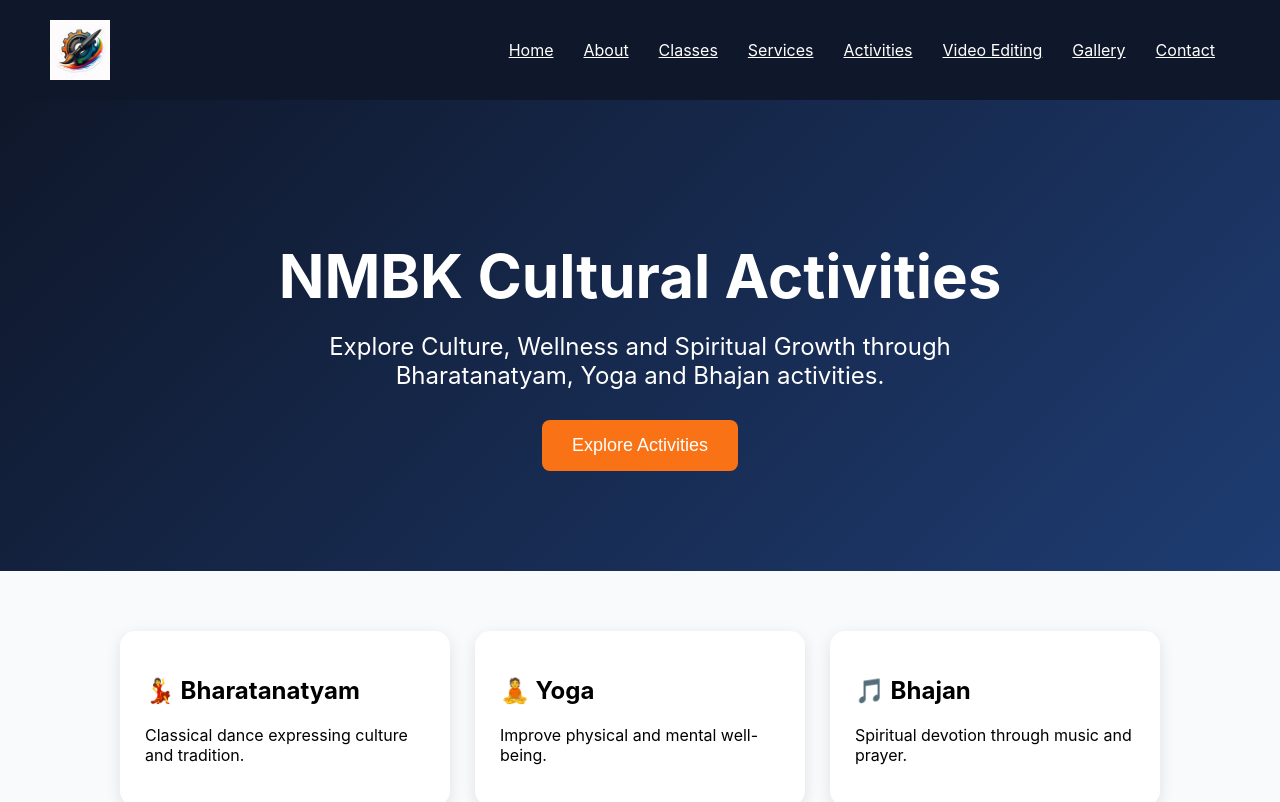
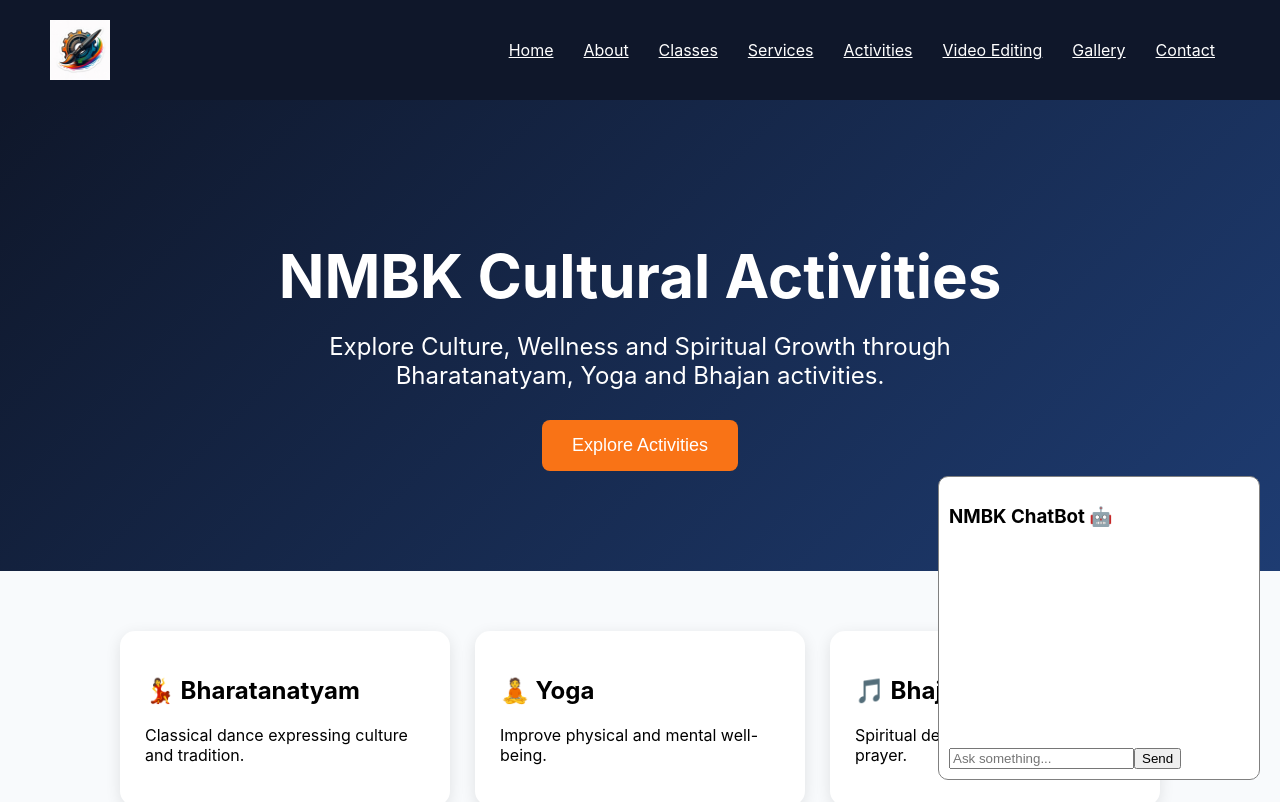
Before and after one commit to Sandhya123564/nmbk-project, a React (Create React App) app in the folder frontend/: page / in a window 1280 px wide. Shown: the top 802 px of the page. Built offline with nearby package versions, Linux system fonts and the light colour scheme.

Commit message:
Added chatbot

```diff
--- a/frontend/src/App.js
+++ b/frontend/src/App.js
@@ -11,6 +11,7 @@ import Gallery from "./components/Gallery";
 import About from "./components/About";
 import Classes from "./components/Classes";
 import Services from "./components/Services";
+import ChatBot from "./components/ChatBot";
 function App() {
   return (
     <Router>
@@ -28,7 +29,9 @@ function App() {
       </Routes>
 
       <Footer />
+      <ChatBot/>
     </Router>
+
   );
 }
 
--- /dev/null
+++ b/frontend/src/components/ChatBot.js
@@ -0,0 +1,77 @@
+import React, { useState } from "react";
+
+function ChatBot() {
+  const [messages, setMessages] = useState([]);
+  const [input, setInput] = useState("");
+
+  const sendMessage = () => {
+    let reply = "Please contact NMBK for more information.";
+
+    if (input.toLowerCase().includes("yoga")) {
+      reply = "Yoga classes are available on Monday, Wednesday and Saturday (IST).";
+    } else if (input.toLowerCase().includes("bharatanatyam")) {
+      reply = "Bharatanatyam classes are available for children, teens and adults.";
+    } else if (input.toLowerCase().includes("bhajan")) {
+      reply = "Bhajan classes are held on Friday and Sunday.";
+    } else if (input.toLowerCase().includes("contact")) {
+      reply = "You can contact us through the Contact page or WhatsApp.";
+    }
+    else if (input.toLowerCase().includes("fees")) {
+  reply = "Please contact NMBK for fee details.";
+}
+
+else if (input.toLowerCase().includes("trial")) {
+  reply = "A free trial class is available.";
+}
+
+else if (input.toLowerCase().includes("whatsapp")) {
+  reply = "Please use the WhatsApp button on our website.";
+}
+
+    setMessages([
+      ...messages,
+      { user: input, bot: reply }
+    ]);
+
+    setInput("");
+  };
+
+  return (
+    <div
+      style={{
+        position: "fixed",
+        bottom: "20px",
+        right: "20px",
+        width: "300px",
+        background: "white",
+        border: "1px solid gray",
+        padding: "10px",
+        borderRadius: "10px"
+      }}
+    >
+      <h3>NMBK ChatBot 🤖</h3>
+
+      <div style={{ height: "200px", overflowY: "scroll" }}>
+        {messages.map((msg, index) => (
+          <div key={index}>
+            <p><b>You:</b> {msg.user}</p>
+            <p><b>Bot:</b> {msg.bot}</p>
+          </div>
+        ))}
+      </div>
+
+      <input
+        type="text"
+        value={input}
+        onChange={(e) => setInput(e.target.value)}
+        placeholder="Ask something..."
+      />
+
+      <button onClick={sendMessage}>
+        Send
+      </button>
+    </div>
+  );
+}
+
+export default ChatBot;
```
